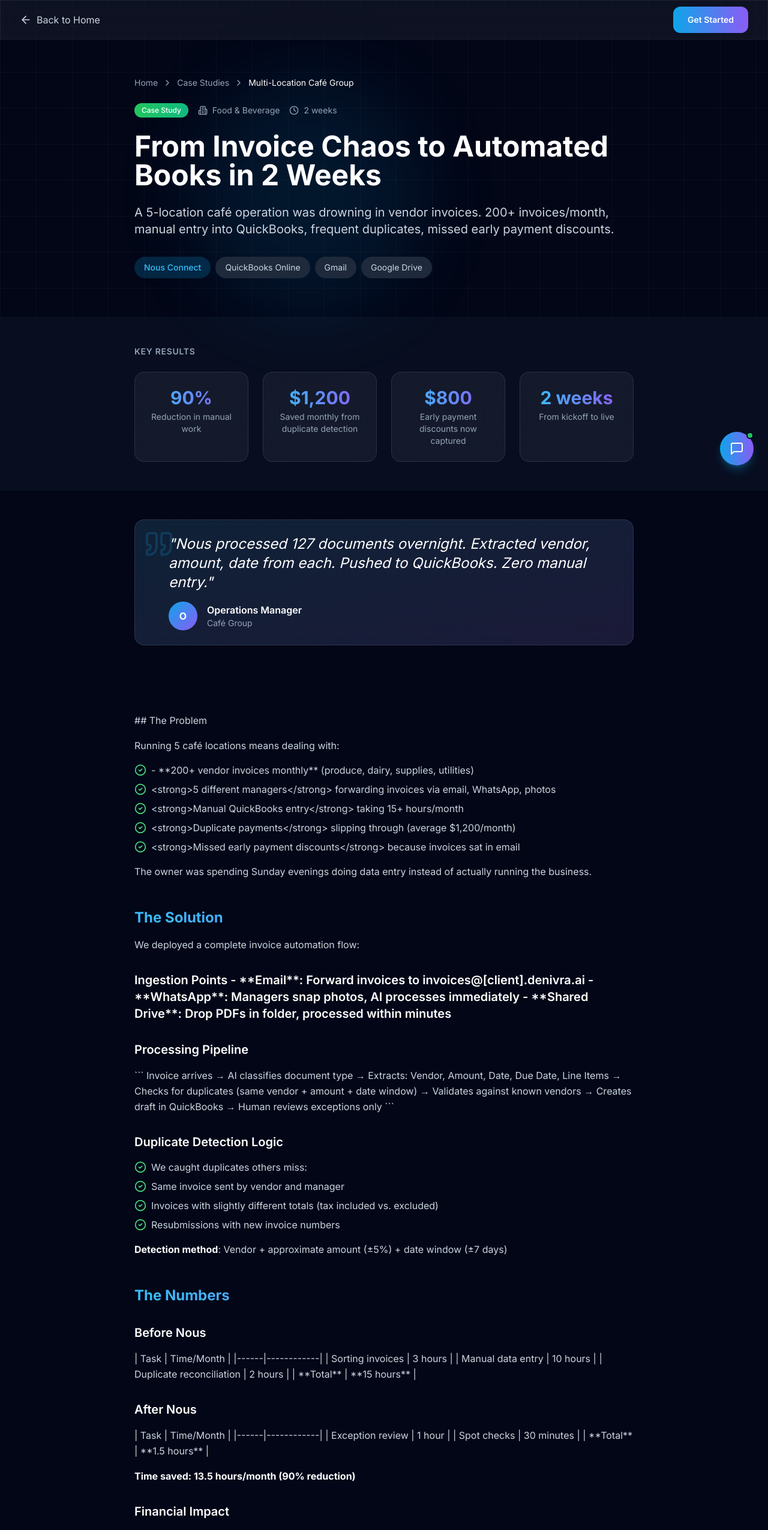
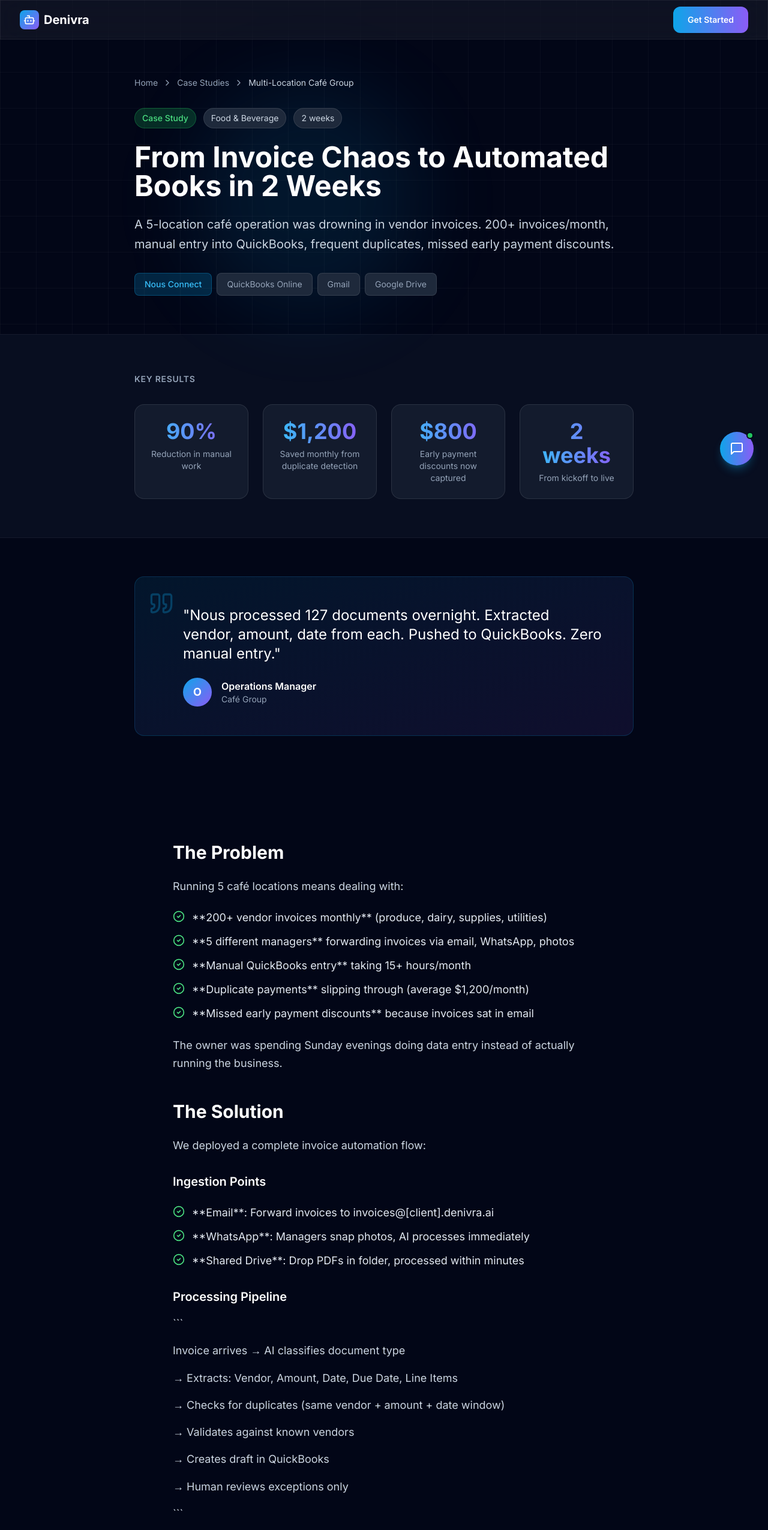
Before and after one commit to denivra/denivra-website, a React (Vite) app: page /case-studies/cafe-operations-invoice-automation in a window 1280 px wide. Shown: the top 2551 px of the page at 60% size. Built offline with nearby package versions, Linux system fonts and the light colour scheme.

Commit message:
Fix case study page typography and structure

```diff
--- a/src/pages/CaseStudyPage.tsx
+++ b/src/pages/CaseStudyPage.tsx
@@ -1,6 +1,6 @@
 import { useParams, Link } from 'react-router-dom'
 import { motion } from 'framer-motion'
-import { ArrowLeft, Building2, Clock, CheckCircle2, TrendingUp, Quote, ChevronRight } from 'lucide-react'
+import { ArrowLeft, Building2, Clock, CheckCircle2, TrendingUp, Quote, ChevronRight, Bot } from 'lucide-react'
 import { caseStudies } from '../data/caseStudies'
 import { ChatWidget } from '../components/ChatWidget'
 
@@ -13,69 +13,89 @@ export function CaseStudyPage() {
       <div className="min-h-screen bg-dark-950 flex items-center justify-center">
         <div className="text-center">
           <h1 className="text-4xl font-bold mb-4">Case Study Not Found</h1>
-          <Link to="/" className="text-primary-400 hover:text-primary-300">
-            ← Back to Home
+          <Link to="/case-studies" className="text-primary-400 hover:text-primary-300">
+            ← Back to Case Studies
           </Link>
         </div>
       </div>
     )
   }
 
-  // Parse markdown-like content to HTML
-  const parseContent = (content: string) => {
-    return content
-      .split('\n\n')
-      .map((block, i) => {
-        // Headers
-        if (block.startsWith('## ')) {
-          return (
-            <h2 key={i} className="text-2xl font-bold mt-12 mb-4 gradient-text">
-              {block.replace('## ', '')}
-            </h2>
-          )
-        }
-        if (block.startsWith('### ')) {
-          return (
-            <h3 key={i} className="text-xl font-semibold mt-8 mb-3 text-white">
-              {block.replace('### ', '')}
-            </h3>
-          )
-        }
-        // Lists
-        if (block.includes('\n- ')) {
-          const items = block.split('\n- ').filter(Boolean)
-          return (
-            <ul key={i} className="space-y-2 my-4">
-              {items.map((item, j) => (
-                <li key={j} className="flex items-start space-x-2 text-dark-300">
+  // Better content parser
+  const renderContent = (content: string) => {
+    const lines = content.trim().split('\n')
+    const elements: JSX.Element[] = []
+    let currentList: string[] = []
+    let listKey = 0
+
+    const flushList = () => {
+      if (currentList.length > 0) {
+        elements.push(
+          <ul key={`list-${listKey++}`} className="my-6 space-y-3">
+            {currentList.map((item, i) => (
+              <li key={i} className="flex items-start gap-3">
                 <CheckCircle2 className="w-5 h-5 text-green-400 flex-shrink-0 mt-0.5" />
-                  <span>{item.replace(/^\*\*(.+)\*\*/, '<strong>$1</strong>')}</span>
+                <span className="text-dark-200">{item}</span>
               </li>
             ))}
           </ul>
         )
+        currentList = []
       }
-        // Bold text within paragraphs
-        if (block.startsWith('**')) {
-          const parts = block.split(/\*\*(.+?)\*\*/g)
-          return (
-            <p key={i} className="text-dark-300 my-4 leading-relaxed">
+    }
+
+    for (let i = 0; i < lines.length; i++) {
+      const line = lines[i].trim()
+
+      if (!line) {
+        flushList()
+        continue
+      }
+
+      // H2 headers
+      if (line.startsWith('## ')) {
+        flushList()
+        elements.push(
+          <h2 key={`h2-${i}`} className="text-2xl md:text-3xl font-bold mt-12 mb-6 text-white">
+            {line.replace('## ', '')}
+          </h2>
+        )
+        continue
+      }
+
+      // H3 headers
+      if (line.startsWith('### ')) {
+        flushList()
+        elements.push(
+          <h3 key={`h3-${i}`} className="text-xl font-semibold mt-8 mb-4 text-white">
+            {line.replace('### ', '')}
+          </h3>
+        )
+        continue
+      }
+
+      // List items
+      if (line.startsWith('- ')) {
+        currentList.push(line.replace('- ', ''))
+        continue
+      }
+
+      // Regular paragraphs
+      flushList()
+
+      // Handle bold text
+      const parts = line.split(/\*\*(.+?)\*\*/g)
+      elements.push(
+        <p key={`p-${i}`} className="text-dark-300 text-lg leading-relaxed my-4">
           {parts.map((part, j) =>
-                j % 2 === 1 ? <strong key={j} className="text-white">{part}</strong> : part
+            j % 2 === 1 ? <strong key={j} className="text-white font-semibold">{part}</strong> : part
           )}
         </p>
       )
     }
-        // Regular paragraphs
-        if (block.trim()) {
-          return (
-            <p key={i} className="text-dark-300 my-4 leading-relaxed">
-              {block}
-            </p>
-          )
-        }
-        return null
-      })
+
+    flushList()
+    return elements
   }
 
   return (
@@ -84,9 +104,11 @@ export function CaseStudyPage() {
       <nav className="fixed top-0 left-0 right-0 z-50 glass border-b border-white/5">
         <div className="max-w-7xl mx-auto px-4 sm:px-6 lg:px-8">
           <div className="flex items-center justify-between h-16">
-            <Link to="/" className="flex items-center space-x-2 text-dark-300 hover:text-white transition-colors">
-              <ArrowLeft className="w-5 h-5" />
-              <span>Back to Home</span>
+            <Link to="/" className="flex items-center space-x-2">
+              <div className="w-8 h-8 rounded-lg bg-gradient-to-br from-primary-500 to-accent-purple flex items-center justify-center">
+                <Bot className="w-5 h-5 text-white" />
+              </div>
+              <span className="text-xl font-bold">Denivra</span>
             </Link>
             <Link to="/contact" className="btn-primary text-sm">Get Started</Link>
           </div>
@@ -103,48 +125,46 @@ export function CaseStudyPage() {
             animate={{ opacity: 1, y: 0 }}
           >
             {/* Breadcrumb */}
-            <div className="flex items-center space-x-2 text-sm text-dark-400 mb-6">
-              <Link to="/" className="hover:text-white">Home</Link>
+            <div className="flex items-center space-x-2 text-sm text-dark-400 mb-8">
+              <Link to="/" className="hover:text-white transition-colors">Home</Link>
               <ChevronRight className="w-4 h-4" />
-              <Link to="/case-studies" className="hover:text-white">Case Studies</Link>
+              <Link to="/case-studies" className="hover:text-white transition-colors">Case Studies</Link>
               <ChevronRight className="w-4 h-4" />
-              <span className="text-white">{study.client}</span>
+              <span className="text-dark-300">{study.client}</span>
             </div>
 
-            {/* Meta */}
-            <div className="flex flex-wrap items-center gap-4 mb-6">
-              <span className="inline-flex items-center px-3 py-1 rounded-full text-xs font-medium bg-gradient-to-r from-green-500 to-emerald-500 text-white">
+            {/* Meta badges */}
+            <div className="flex flex-wrap items-center gap-3 mb-6">
+              <span className="px-3 py-1.5 rounded-full text-sm font-medium bg-green-500/20 text-green-400 border border-green-500/30">
                 Case Study
               </span>
-              <div className="flex items-center space-x-2 text-dark-400 text-sm">
-                <Building2 className="w-4 h-4" />
-                <span>{study.industry}</span>
-              </div>
-              <div className="flex items-center space-x-2 text-dark-400 text-sm">
-                <Clock className="w-4 h-4" />
-                <span>{study.implementation.timeline}</span>
-              </div>
+              <span className="px-3 py-1.5 rounded-full text-sm bg-dark-800 text-dark-300 border border-white/10">
+                {study.industry}
+              </span>
+              <span className="px-3 py-1.5 rounded-full text-sm bg-dark-800 text-dark-300 border border-white/10">
+                {study.implementation.timeline}
+              </span>
             </div>
 
             {/* Title */}
-            <h1 className="text-4xl md:text-5xl font-bold mb-6 leading-tight">
+            <h1 className="text-3xl md:text-5xl font-bold mb-6 leading-tight text-white">
               {study.title}
             </h1>
 
             {/* Challenge Summary */}
-            <p className="text-xl text-dark-300 mb-8">
+            <p className="text-xl text-dark-300 leading-relaxed mb-8">
               {study.challenge}
             </p>
 
-            {/* Products Used */}
+            {/* Products & Integrations */}
             <div className="flex flex-wrap gap-2">
               {study.implementation.products.map((product, i) => (
-                <span key={i} className="px-4 py-2 rounded-full bg-primary-500/20 text-primary-400 text-sm font-medium">
+                <span key={i} className="px-4 py-2 rounded-lg bg-primary-500/20 text-primary-400 text-sm font-medium border border-primary-500/30">
                   {product}
                 </span>
               ))}
               {study.implementation.integrations.map((integration, i) => (
-                <span key={i} className="px-4 py-2 rounded-full bg-dark-800 text-dark-300 text-sm">
+                <span key={i} className="px-4 py-2 rounded-lg bg-dark-800 text-dark-400 text-sm border border-white/10">
                   {integration}
                 </span>
               ))}
@@ -154,19 +174,21 @@ export function CaseStudyPage() {
       </section>
 
       {/* Results Grid */}
-      <section className="py-12 bg-dark-900/50">
+      <section className="py-16 bg-dark-900/50 border-y border-white/5">
         <div className="max-w-4xl mx-auto px-4 sm:px-6 lg:px-8">
-          <h2 className="text-sm font-semibold text-dark-400 uppercase tracking-wider mb-6">Key Results</h2>
-          <div className="grid grid-cols-2 md:grid-cols-4 gap-6">
+          <h2 className="text-sm font-semibold text-dark-400 uppercase tracking-wider mb-8">Key Results</h2>
+          <div className="grid grid-cols-2 md:grid-cols-4 gap-4 md:gap-6">
             {study.results.map((result, i) => (
               <motion.div
                 key={i}
                 initial={{ opacity: 0, y: 20 }}
                 animate={{ opacity: 1, y: 0 }}
                 transition={{ delay: i * 0.1 }}
-                className="card text-center"
+                className="bg-dark-800/50 border border-white/10 rounded-2xl p-6 text-center"
               >
-                <div className="text-3xl font-bold gradient-text mb-1">{result.value}</div>
+                <div className="text-3xl md:text-4xl font-bold text-transparent bg-clip-text bg-gradient-to-r from-primary-400 to-accent-purple mb-2">
+                  {result.value}
+                </div>
                 <div className="text-sm text-dark-400">{result.description}</div>
               </motion.div>
             ))}
@@ -176,16 +198,16 @@ export function CaseStudyPage() {
 
       {/* Testimonial */}
       {study.testimonial && (
-        <section className="py-12">
+        <section className="py-16">
           <div className="max-w-4xl mx-auto px-4 sm:px-6 lg:px-8">
-            <div className="relative card bg-gradient-to-br from-primary-500/10 to-accent-purple/10">
-              <Quote className="absolute top-4 left-4 w-12 h-12 text-primary-500/20" />
-              <blockquote className="relative z-10 pl-8">
-                <p className="text-xl md:text-2xl italic text-white mb-4">
+            <div className="relative bg-gradient-to-br from-primary-500/10 to-accent-purple/10 border border-primary-500/20 rounded-2xl p-8 md:p-12">
+              <Quote className="absolute top-6 left-6 w-10 h-10 text-primary-500/30" />
+              <blockquote className="relative z-10">
+                <p className="text-xl md:text-2xl text-white leading-relaxed mb-6 pl-8">
                   "{study.testimonial.quote}"
                 </p>
-                <footer className="flex items-center space-x-4">
-                  <div className="w-12 h-12 rounded-full bg-gradient-to-br from-primary-500 to-accent-purple flex items-center justify-center text-white font-bold">
+                <footer className="flex items-center gap-4 pl-8">
+                  <div className="w-12 h-12 rounded-full bg-gradient-to-br from-primary-500 to-accent-purple flex items-center justify-center text-white font-bold text-lg">
                     {study.testimonial.author.charAt(0)}
                   </div>
                   <div>
@@ -200,19 +222,19 @@ export function CaseStudyPage() {
       )}
 
       {/* Full Content */}
-      <section className="py-12">
-        <div className="max-w-4xl mx-auto px-4 sm:px-6 lg:px-8">
-          <article className="prose prose-invert max-w-none">
-            {parseContent(study.fullContent)}
+      <section className="py-16">
+        <div className="max-w-3xl mx-auto px-4 sm:px-6 lg:px-8">
+          <article className="text-lg">
+            {renderContent(study.fullContent)}
           </article>
         </div>
       </section>
 
       {/* CTA */}
-      <section className="py-16 bg-gradient-to-r from-primary-500/10 via-accent-purple/10 to-accent-pink/10">
+      <section className="py-20 bg-gradient-to-r from-primary-500/10 via-accent-purple/10 to-accent-pink/10 border-t border-white/5">
         <div className="max-w-4xl mx-auto px-4 sm:px-6 lg:px-8 text-center">
-          <h2 className="text-3xl font-bold mb-4">Ready for Similar Results?</h2>
-          <p className="text-dark-300 mb-8">
+          <h2 className="text-3xl md:text-4xl font-bold mb-4 text-white">Ready for Similar Results?</h2>
+          <p className="text-xl text-dark-300 mb-8">
             Let's discuss how Nous can transform your operations.
           </p>
           <div className="flex flex-col sm:flex-row items-center justify-center gap-4">
@@ -227,30 +249,31 @@ export function CaseStudyPage() {
       </section>
 
       {/* Related Case Studies */}
+      {caseStudies.filter(s => s.id !== study.id).length > 0 && (
         <section className="py-16">
           <div className="max-w-4xl mx-auto px-4 sm:px-6 lg:px-8">
-          <h2 className="text-2xl font-bold mb-8">Related Case Studies</h2>
+            <h2 className="text-2xl font-bold mb-8 text-white">More Case Studies</h2>
             <div className="grid md:grid-cols-2 gap-6">
               {caseStudies
-              .filter(s => s.id !== study.id && (s.industry === study.industry || s.tags.some(t => study.tags.includes(t))))
+                .filter(s => s.id !== study.id)
                 .slice(0, 2)
-              .map((related, i) => (
+                .map((related) => (
                   <Link
                     key={related.id}
                     to={`/case-studies/${related.slug}`}
-                  className="card group hover:border-primary-500/30"
+                    className="group bg-dark-800/50 border border-white/10 rounded-2xl p-6 hover:border-primary-500/30 transition-colors"
                   >
-                  <div className="flex items-center space-x-2 text-dark-400 text-sm mb-3">
+                    <div className="flex items-center gap-2 text-dark-400 text-sm mb-3">
                       <Building2 className="w-4 h-4" />
                       <span>{related.industry}</span>
                     </div>
-                  <h3 className="text-lg font-bold mb-2 group-hover:text-primary-400 transition-colors">
+                    <h3 className="text-lg font-semibold mb-3 text-white group-hover:text-primary-400 transition-colors">
                       {related.title}
                     </h3>
                     <div className="flex flex-wrap gap-2">
                       {related.results.slice(0, 2).map((result, j) => (
-                      <span key={j} className="inline-flex items-center px-2 py-1 rounded-lg bg-dark-800 text-sm">
-                        <TrendingUp className="w-3 h-3 mr-1 text-green-400" />
+                        <span key={j} className="inline-flex items-center gap-1 px-3 py-1 rounded-lg bg-dark-900 text-sm">
+                          <TrendingUp className="w-3 h-3 text-green-400" />
                           <span className="font-semibold text-green-400">{result.value}</span>
                         </span>
                       ))}
@@ -260,6 +283,7 @@ export function CaseStudyPage() {
             </div>
           </div>
         </section>
+      )}
 
       {/* Footer */}
       <footer className="py-8 border-t border-white/5">
```
Lines whose indentation alone changed are shown as unchanged.
